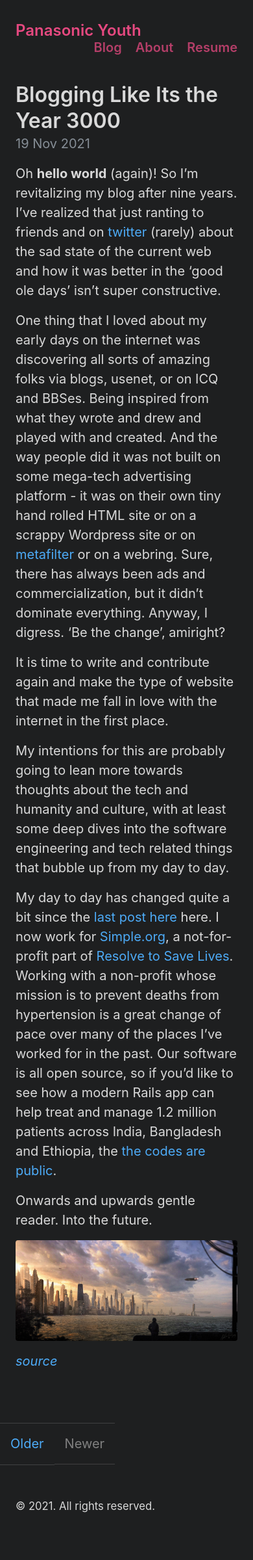
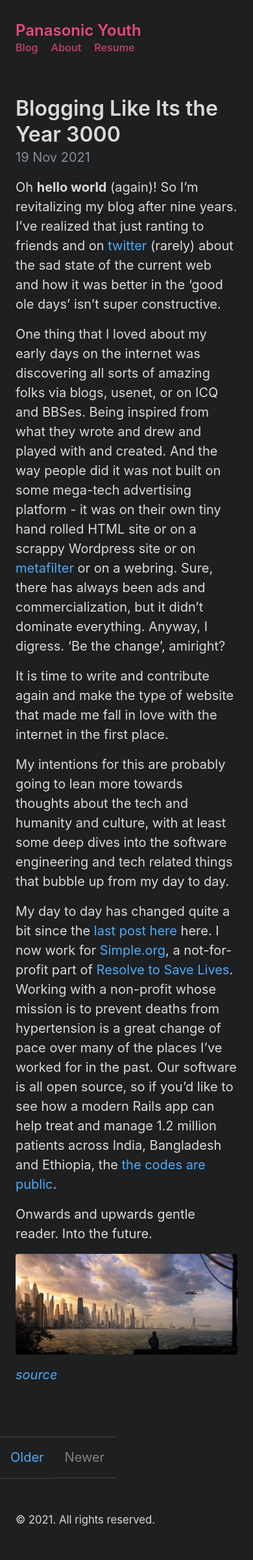
Before and after one commit to rsanheim/rsanheim.github.com, a Jekyll site: the page built from index.html, in a window 390 px wide. Shown: the whole page at 65% size. Built offline with Jekyll 4.4.1, drawn with Linux system fonts in a browser that asks for light colours; the list of posts is cut into pages by our own code; before the commit the page ends 2379 px from its top, so only the background shows below that.

Commit message:
more tweaks; add meta_title

```diff
--- a/_includes/head.html
+++ b/_includes/head.html
@@ -5,6 +5,8 @@
   <title>
     {% if page.title == "Home" %}
       {{ site.title }}{% if site.tagline %} &middot; {{ site.tagline }}{% endif %}
+    {% elsif page.meta_title %}
+      {{ page.meta_title }} &middot; {{ site.title }}
     {% else %}
       {{ page.title }} &middot; {{ site.title }}
     {% endif %}
--- a/_sass/_masthead.scss
+++ b/_sass/_masthead.scss
@@ -28,7 +28,18 @@
 
 // Navbar styles
 .nav {
-  float: right;
   line-height: 1.25rem;
   word-spacing: 1rem;
 }
+
+@media (min-width: 30em) {
+  .nav {
+    float: right;
+  }
+}
+
+@media (max-width: 30em) {
+  .nav {
+    font-size: 80%;
+  }
+}
--- a/_sass/_variables.scss
+++ b/_sass/_variables.scss
@@ -28,7 +28,7 @@
 
   --blue-300: #74c0fc;
   --blue-400: #4dabf7;
-  --pink-300: #F9A8D4;
+  --pink-300: #f9a8d4;
   --pink-400: #ec407a;
   --pink-800: #ad1457;
   --pink-900: #880e4f;
```
Also changed, not shown: resume.md (+1 -1 lines).
